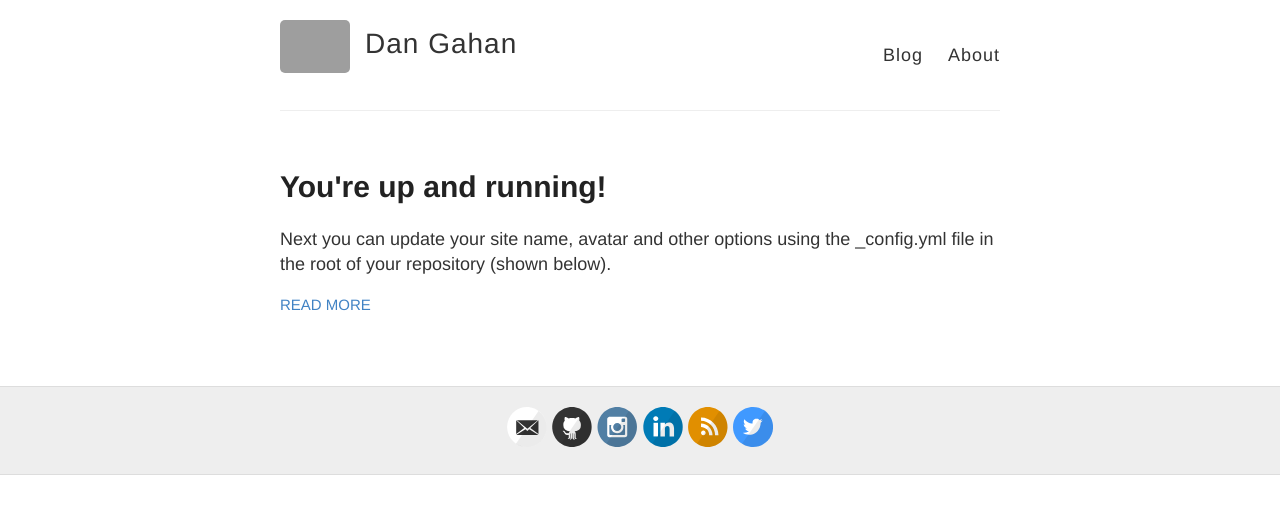
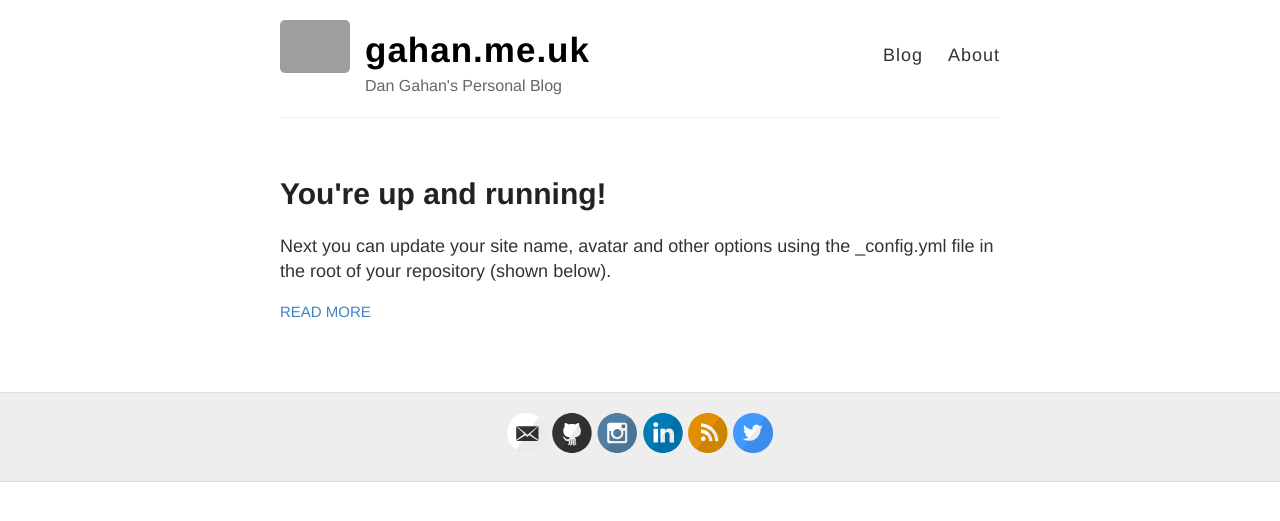
Before and after one commit to DanGahan/DanGahan.github.io, a Jekyll site: the page built from index.html, in a window 1280 px wide. Shown: the top 521 px of the page. Built offline with Jekyll 4.4.1, drawn with Linux system fonts in a browser that asks for light colours; grey boxes are pictures that could not be loaded.

Commit message:
css update

```diff
--- a/_config.yml
+++ b/_config.yml
@@ -3,10 +3,10 @@
 #
 
 # Name of your site (displayed in the header)
-name: Dan Gahan
+name: gahan.me.uk
 
 # Short bio or description (displayed in the header)
-description:
+description: Dan Gahan's Personal Blog
 
 # URL of your avatar or profile pic (you could use your GitHub profile pic)
 avatar: https://github.com/DanGahan/DanGahan.github.io/blob/c30e53d4c25347092b7b85f04eaec30a1491573c/imgOLD/profile.png
--- a/style.scss
+++ b/style.scss
@@ -192,12 +192,12 @@ img {
 
 .site-name {
   margin: 0;
-  color: $darkGray;
+  color: black;
   cursor: pointer;
   font-family: $helveticaNeue;
-  font-weight: 300;
-  font-size: 28px;
+  font-size: 35px;
   letter-spacing: 1px;
+  font-weight: bold;
 }
 
 .site-description {
```
